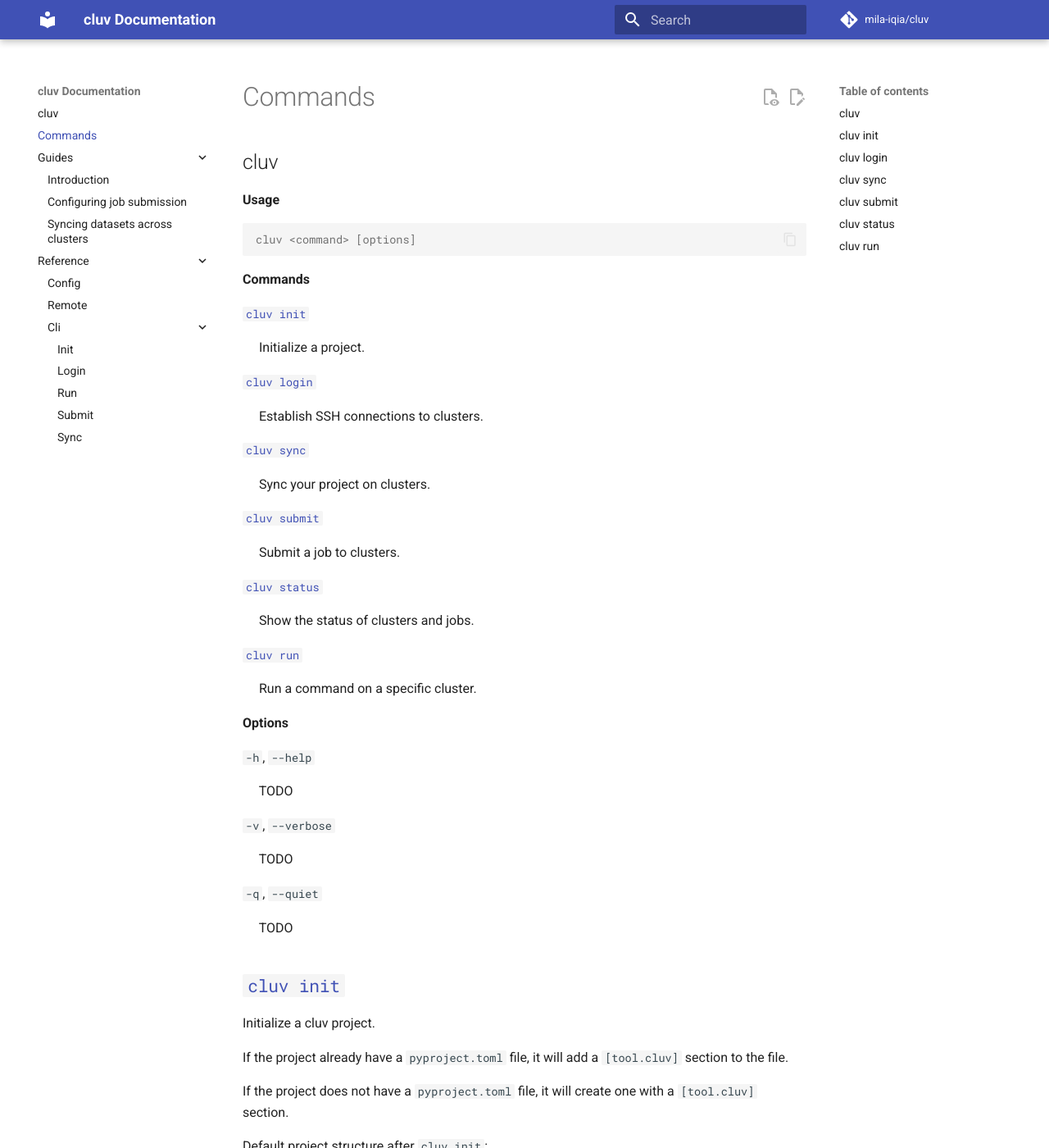
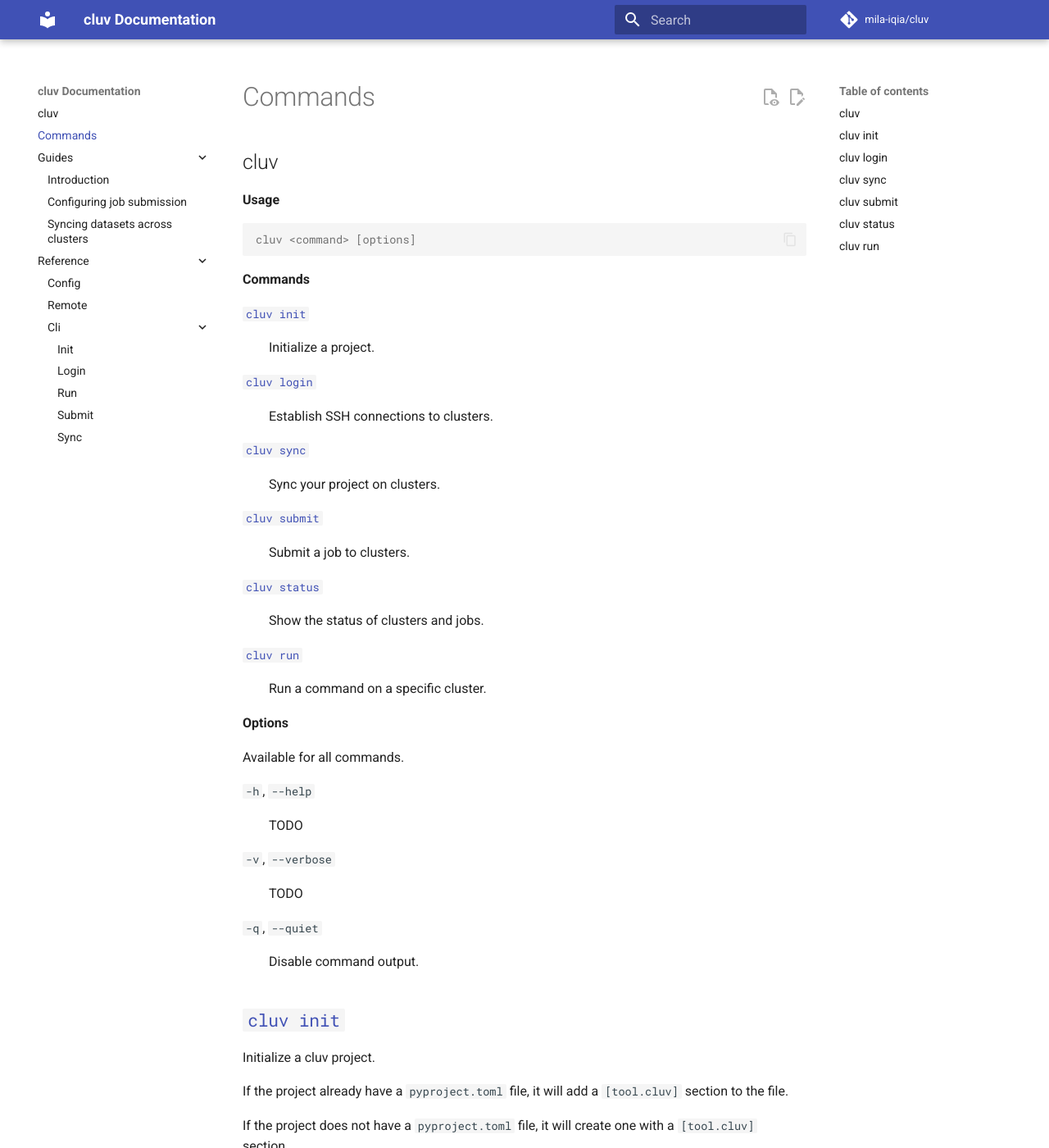
Before and after one commit to mila-iqia/cluv, an MkDocs documentation site: the page built from docs/commands.md, in a window 1280 px wide and 1400 px high. Shown: the whole window at 82% size. Built offline with MkDocs 1.6.1 and Material for MkDocs 9.7.7, drawn with Linux system fonts in a browser that asks for light colours; comment, search, counter and statistics services are not loaded; some of the changed text lies outside the part shown.

Commit message:
Add indentation styles and update documentation structure

````diff
--- a/docs/commands.md
+++ b/docs/commands.md
@@ -11,41 +11,52 @@ cluv <command> [options]
 
 [`cluv init`](#cluv-init)
 
-&emsp; Initialize a project.
+Initialize a project.
+{: .indent }
 
 [`cluv login`](#cluv-login)
 
-&emsp; Establish SSH connections to clusters.
+Establish SSH connections to clusters.
+{: .indent }
 
 [`cluv sync`](#cluv-sync)
 
-&emsp; Sync your project on clusters.
+Sync your project on clusters.
+{: .indent }
 
 [`cluv submit`](#cluv-submit)
 
-&emsp; Submit a job to clusters.
+Submit a job to clusters.
+{: .indent }
 
 [`cluv status`](#cluv-status)
 
-&emsp; Show the status of clusters and jobs.
+Show the status of clusters and jobs.
+{: .indent }
 
 [`cluv run`](#cluv-run)
 
-&emsp; Run a command on a specific cluster.
+Run a command on a specific cluster.
+{: .indent }
 
 **Options**
 
+Available for all commands.
+
 `-h`, `--help`
 
-&emsp; TODO
+TODO
+{: .indent }
 
 `-v`, `--verbose`
 
-&emsp; TODO
+TODO
+{: .indent }
 
 `-q`, `--quiet`
 
-&emsp; TODO
+Disable command output.
+{: .indent }
 
 ## [`cluv init`](#cluv-init)
 
@@ -78,24 +89,53 @@ cluv init [path]
 
 `path`
 
-&emsp; The path to use for the project. Defaults to the current working directory.
+The path to use for the project. Defaults to the current working directory.
+{: .indent }
 
 
 ## [`cluv login`](#cluv-login)
+
+Create an SSH connection with the clusters. Reuse existing connections when possible.
+
+Run this command before any command that requires a live connection (submit, sync, ...).
 
 !!! tip
     If you don't have a SSH config to connect to the clusters, consider using [milatools](https://github.com/mila-iqia/milatools) to generate your config.
 
 **Usage**
+```console
+cluv login [clusters]
+```
+
+**Arguments**
+
+`clusters`
+
+The clusters to connect to. If not specified, will connect to all clusters in the config. Unreachable clusters will be skipped.
+{: .indent }
 
 
 ## [`cluv sync`](#cluv-sync)
-
+TODO
 
 ## [`cluv submit`](#cluv-submit)
-
+TODO
 
 ## [`cluv status`](#cluv-status)
 
+TODO
+
+**Usage**
+```console
+cluv status [table]
+```
+
+**Arguments**
+
+`table`
+
+Which table to display in the status output. Can be one of `jobs`, `clusters`, or `all`. Defaults to `all`.
+{: .indent }
 
 ## [`cluv run`](#cluv-run)
+TODO
--- /dev/null
+++ b/docs/stylesheets/extra.css
@@ -0,0 +1,3 @@
+.indent {
+    margin-left: 2em;
+}
--- a/mkdocs.yaml
+++ b/mkdocs.yaml
@@ -13,6 +13,8 @@ theme:
     - navigation.expand
     - content.code.copy
     - content.code.annotate
+extra_css:
+  - stylesheets/extra.css
 markdown_extensions:
   - pymdownx.highlight: # https://squidfunk.github.io/mkdocs-material/reference/code-blocks/#configuration
       anchor_linenums: true
````
